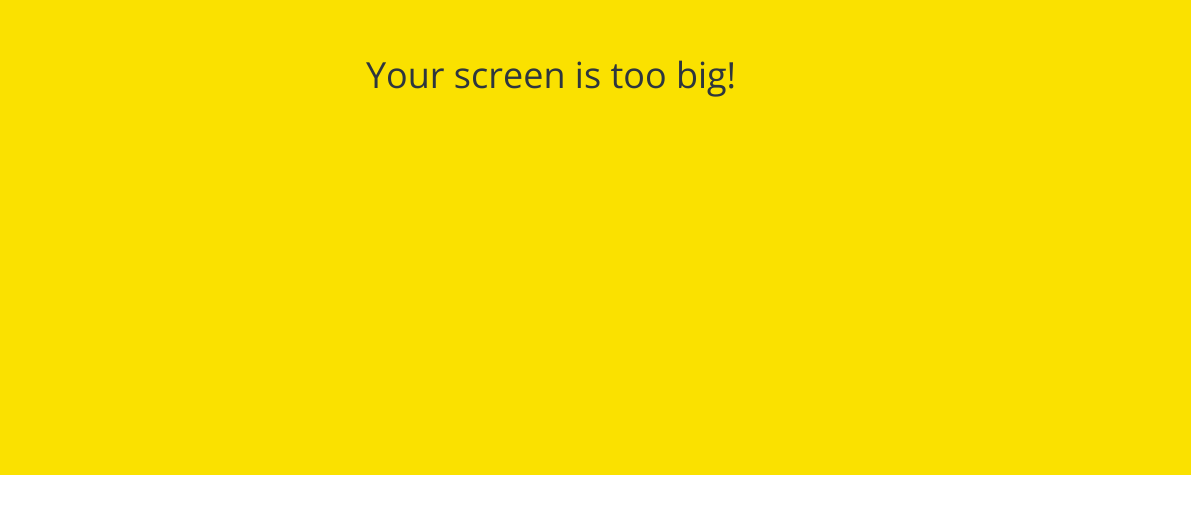
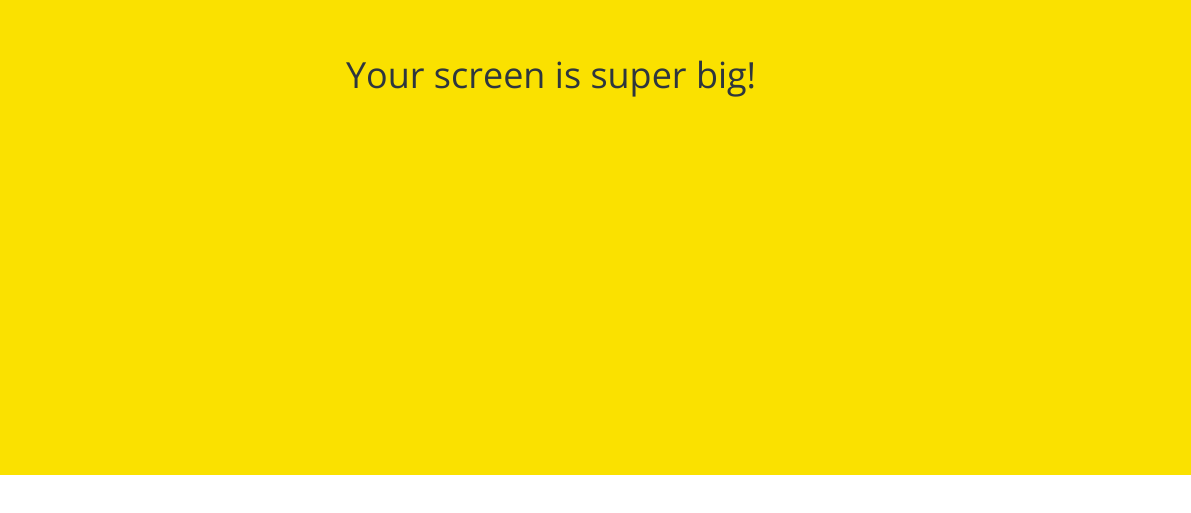
Before and after one commit to aidenkim9/kokoa-clone-2024, a plain HTML site: page friends.html in a window 1280 px wide. Shown: the part 325-838 px from the top of the page, 89-1280 px from the left. Drawn offline with nearby package versions, Linux system fonts and the light colour scheme.

Commit message:
too -> super

```diff
--- a/friends.html
+++ b/friends.html
@@ -101,7 +101,7 @@
         </li>
       </ul>
     </nav>
-    <div id="no-mobile">Your screen is too big!</div>
+    <div id="no-mobile">Your screen is super big!</div>
 
     <script
       src="https://kit.fontawesome.com/54a5b9e555.js"
```
